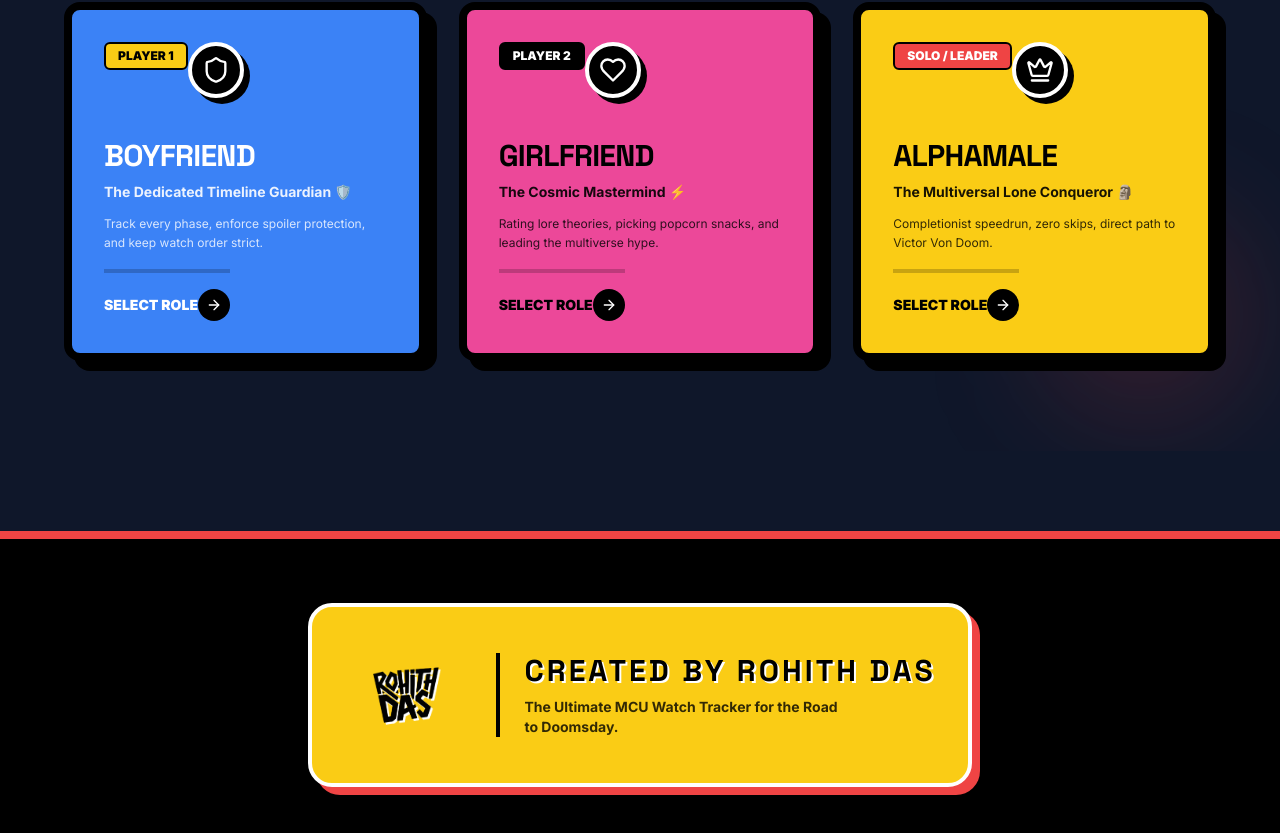
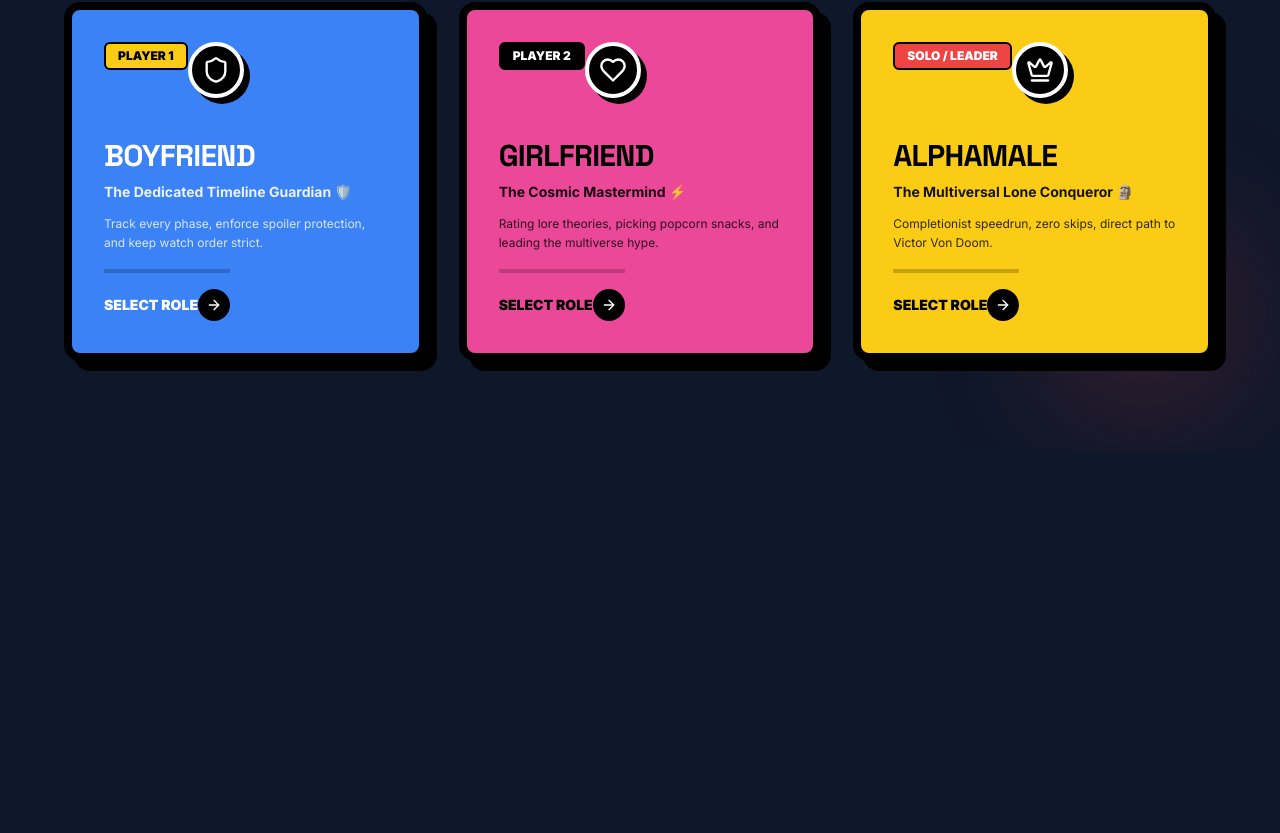
Before and after one commit to roi-thhh/road-to-doomsday, a Next.js app: page / in a window 1280 px wide. Shown: the part 349-1182 px from the top of the page. After the commit the page ends 800 px from the top, so only its background shows below. Built offline with nearby package versions, Linux system fonts and the light colour scheme.

Commit message:
UI tweak: Remove custom footer and update top bar logo to black version

```diff
--- a/app/page.tsx
+++ b/app/page.tsx
@@ -398,28 +398,6 @@
         }}
       />
 
-      {/* Footer Section */}
-      <footer className="bg-black text-white py-16 border-t-8 border-neo-red relative flex flex-col items-center justify-center z-10 px-4 mt-20">
-        <div className="flex flex-col md:flex-row items-center gap-6 bg-neo-yellow px-8 py-6 border-4 border-white shadow-[8px_8px_0px_0px_rgba(239,68,68,1)] rounded-3xl">
-          <a
-            href="https://www.instagram.com/roith.hhh?igsh=MWdmNHk2NXpmNjZ6Mg=="
-            target="_blank"
-            rel="noopener noreferrer"
-            className="hover:scale-110 transition-transform cursor-pointer w-24 h-24 md:w-32 md:h-32 flex-shrink-0"
-            title="Follow Rohith Das on Instagram"
-          >
-            <img src="/logo-black.png" alt="Rohith Das Logo" className="w-full h-full object-contain drop-shadow-[2px_2px_0_rgba(255,255,255,1)]" />
-          </a>
-          <div className="flex flex-col gap-2 text-center md:text-left text-black border-t-4 md:border-t-0 md:border-l-4 border-black pt-4 md:pt-0 md:pl-6">
-            <p className="font-display font-black tracking-widest text-2xl md:text-3xl uppercase leading-none drop-shadow-[2px_2px_0_rgba(255,255,255,1)]">
-              CREATED BY ROHITH DAS
-            </p>
-            <p className="font-bold text-xs md:text-sm text-black/80 max-w-xs">
-              The Ultimate MCU Watch Tracker for the Road to Doomsday.
-            </p>
-          </div>
-        </div>
-      </footer>
     </main>
   );
 }
--- a/components/StickyControlBar.tsx
+++ b/components/StickyControlBar.tsx
@@ -136,7 +136,7 @@
               className="ml-2 hover:scale-105 transition-transform cursor-pointer border-2 border-black bg-white flex items-center justify-center w-10 h-10 rounded-lg shadow-brutal-sm"
               title="Follow Rohith Das on Instagram"
             >
-              <img src="/logo.png" alt="Rohith Das Logo" className="w-full h-full object-contain p-1" />
+              <img src="/logo-black.png" alt="Rohith Das Logo" className="w-full h-full object-contain p-1" />
             </a>
           </div>
         </div>
```
